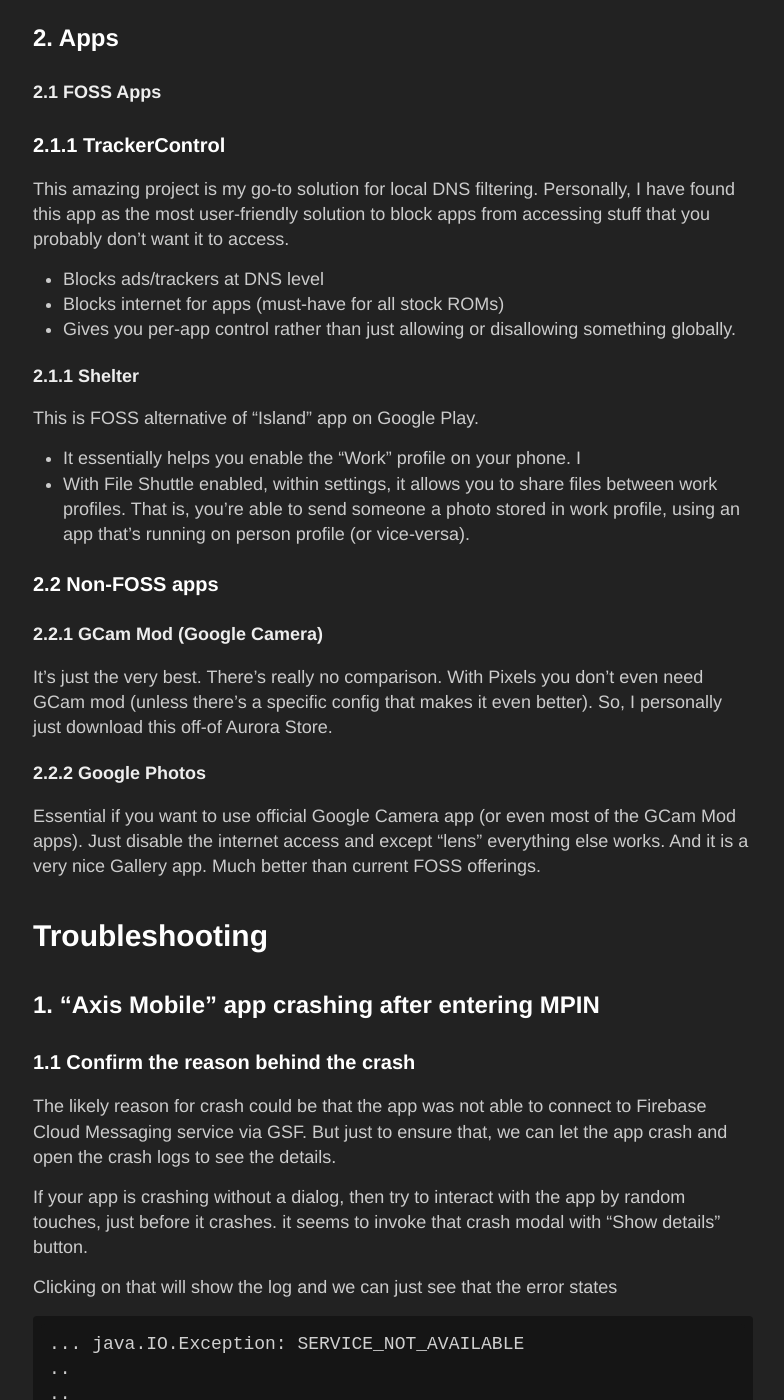
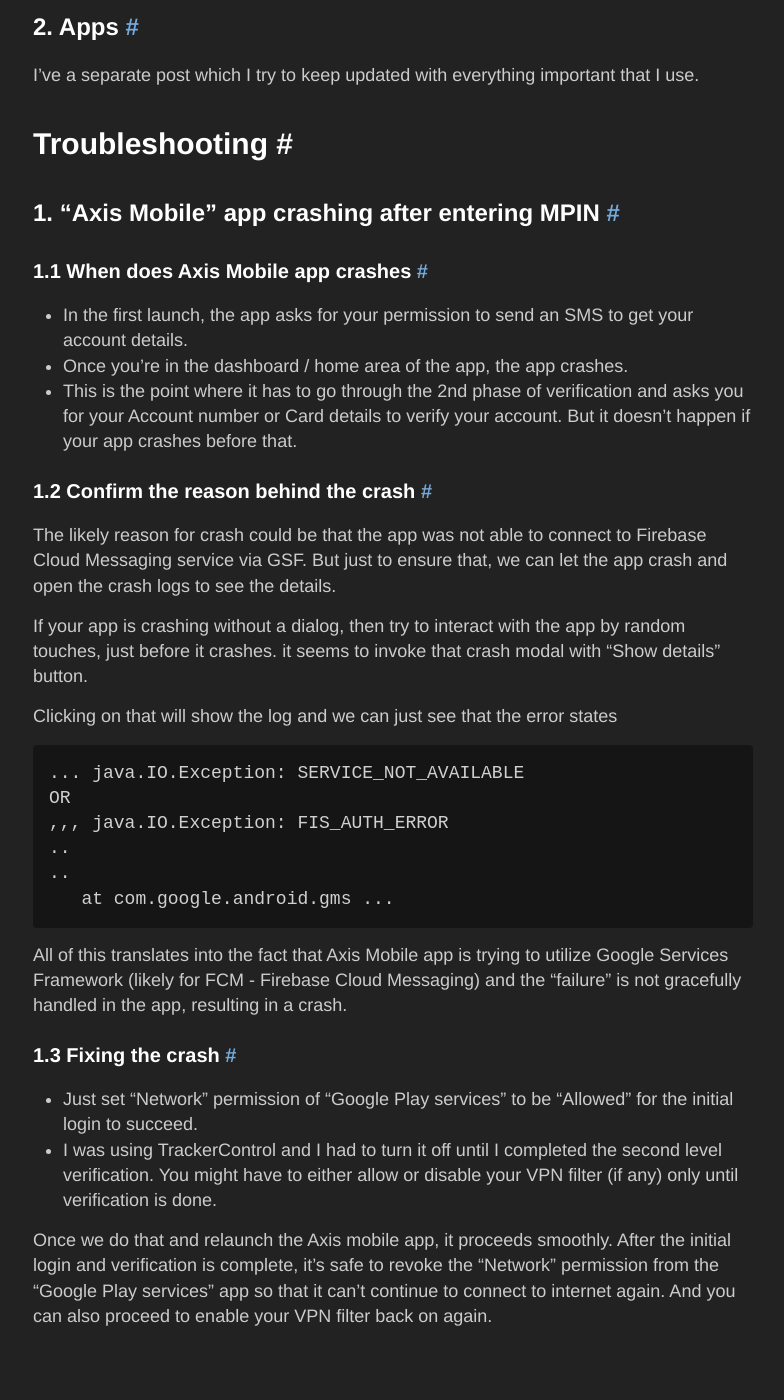
Before and after one commit to abhinavdabral/abhinavdabral.github.io, a Jekyll site: the page built from _posts/2023-7-17-DeGoogled-android-setup-with-GrapheneOS.md, in a window 1280 px wide and 1400 px high, scrolled down 1983 px. Shown: the whole window, without its empty margins (247-1031 px from the left). Built offline with Jekyll 4.4.1, drawn with Linux system fonts in a browser that asks for light colours; after the commit the page ends 3327 px from its top, so only the background shows below that; some of the changed text lies outside the part shown.

Commit message:
[New Post] Choice of apps

````diff
--- /dev/null
+++ b/_includes/anchor_headings.html
@@ -0,0 +1,174 @@
+{% capture headingsWorkspace %}
+  {% comment %}
+    Copyright (c) 2018 Vladimir "allejo" Jimenez
+
+    Permission is hereby granted, free of charge, to any person
+    obtaining a copy of this software and associated documentation
+    files (the "Software"), to deal in the Software without
+    restriction, including without limitation the rights to use,
+    copy, modify, merge, publish, distribute, sublicense, and/or sell
+    copies of the Software, and to permit persons to whom the
+    Software is furnished to do so, subject to the following
+    conditions:
+
+    The above copyright notice and this permission notice shall be
+    included in all copies or substantial portions of the Software.
+
+    THE SOFTWARE IS PROVIDED "AS IS", WITHOUT WARRANTY OF ANY KIND,
+    EXPRESS OR IMPLIED, INCLUDING BUT NOT LIMITED TO THE WARRANTIES
+    OF MERCHANTABILITY, FITNESS FOR A PARTICULAR PURPOSE AND
+    NONINFRINGEMENT. IN NO EVENT SHALL THE AUTHORS OR COPYRIGHT
+    HOLDERS BE LIABLE FOR ANY CLAIM, DAMAGES OR OTHER LIABILITY,
+    WHETHER IN AN ACTION OF CONTRACT, TORT OR OTHERWISE, ARISING
+    FROM, OUT OF OR IN CONNECTION WITH THE SOFTWARE OR THE USE OR
+    OTHER DEALINGS IN THE SOFTWARE.
+  {% endcomment %}
+  {% comment %}
+    Version 1.0.13
+      https://github.com/allejo/jekyll-anchor-headings
+
+    "Be the pull request you wish to see in the world." ~Ben Balter
+
+    Usage:
+      {% include anchor_headings.html html=content anchorBody="#" %}
+
+    Parameters:
+      * html          (string) - the HTML of compiled markdown generated by kramdown in Jekyll
+
+    Optional Parameters:
+      * beforeHeading (bool)   : false  - Set to true if the anchor should be placed _before_ the heading's content
+      * headerAttrs   (string) :  ''    - Any custom HTML attributes that will be added to the heading tag; you may NOT use `id`;
+                                          the `%heading%` and `%html_id%` placeholders are available
+      * anchorAttrs   (string) :  ''    - Any custom HTML attributes that will be added to the `<a>` tag; you may NOT use `href`, `class` or `title`;
+                                          the `%heading%` and `%html_id%` placeholders are available
+      * anchorBody    (string) :  ''    - The content that will be placed inside the anchor; the `%heading%` placeholder is available
+      * anchorClass   (string) :  ''    - The class(es) that will be used for each anchor. Separate multiple classes with a space
+      * anchorTitle   (string) :  ''    - The `title` attribute that will be used for anchors
+      * h_min         (int)    :  1     - The minimum header level to build an anchor for; any header lower than this value will be ignored
+      * h_max         (int)    :  6     - The maximum header level to build an anchor for; any header greater than this value will be ignored
+      * bodyPrefix    (string) :  ''    - Anything that should be inserted inside of the heading tag _before_ its anchor and content
+      * bodySuffix    (string) :  ''    - Anything that should be inserted inside of the heading tag _after_ its anchor and content
+      * generateId    (true)   :  false - Set to true if a header without id should generate an id to use.
+
+    Output:
+      The original HTML with the addition of anchors inside of all of the h1-h6 headings.
+  {% endcomment %}
+
+  {% assign minHeader = include.h_min | default: 1 %}
+  {% assign maxHeader = include.h_max | default: 6 %}
+  {% assign beforeHeading = include.beforeHeading %}
+  {% assign headerAttrs = include.headerAttrs %}
+  {% assign nodes = include.html | split: '<h' %}
+
+  {% capture edited_headings %}{% endcapture %}
+
+  {% for _node in nodes %}
+    {% capture node %}{{ _node | strip }}{% endcapture %}
+
+    {% if node == "" %}
+      {% continue %}
+    {% endif %}
+
+    {% assign nextChar = node | replace: '"', '' | strip | slice: 0, 1 %}
+    {% assign headerLevel = nextChar | times: 1 %}
+
+    <!-- If the level is cast to 0, it means it's not a h1-h6 tag, so let's see if we need to fix it -->
+    {% if headerLevel == 0 %}
+      <!-- Split up the node based on closing angle brackets and get the first one. -->
+      {% assign firstChunk = node | split: '>' | first %}
+
+      <!-- If the first chunk does NOT contain a '<', that means we've broken another HTML tag that starts with 'h' -->
+      {% unless firstChunk contains '<' %}
+        {% capture node %}<h{{ node }}{% endcapture %}
+      {% endunless %}
+
+      {% capture edited_headings %}{{ edited_headings }}{{ node }}{% endcapture %}
+      {% continue %}
+    {% endif %}
+
+    {% capture _closingTag %}</h{{ headerLevel }}>{% endcapture %}
+    {% assign _workspace = node | split: _closingTag %}
+    {% capture _hAttrToStrip %}{{ _workspace[0] | split: '>' | first }}>{% endcapture %}
+    {% assign header = _workspace[0] | replace: _hAttrToStrip, '' %}
+    {% assign escaped_header = header | strip_html | strip %}
+
+    {% assign _classWorkspace = _workspace[0] | split: 'class="' %}
+    {% assign _classWorkspace = _classWorkspace[1] | split: '"' %}
+    {% assign _html_class = _classWorkspace[0] %}
+
+    {% if _html_class contains "no_anchor" %}
+      {% assign skip_anchor = true %}
+    {% else %}
+      {% assign skip_anchor = false %}
+    {% endif %}
+
+    {% assign _idWorkspace = _workspace[0] | split: 'id="' %}
+    {% if _idWorkspace[1] %}
+      {% assign _idWorkspace = _idWorkspace[1] | split: '"' %}
+      {% assign html_id = _idWorkspace[0] %}
+      {% assign h_attrs = headerAttrs %}
+    {% elsif include.generateId %}
+      <!-- If the header did not have an id we create one. -->
+      {% assign html_id = escaped_header | slugify %}
+      {% if html_id == "" %}
+        {% assign html_id = false %}
+      {% endif %}
+      <!-- Append the generated id to other potential header attributes. -->
+      {% capture h_attrs %}{{ headerAttrs }} id="%html_id%"{% endcapture %}
+    {% endif %}
+
+    <!-- Build the anchor to inject for our heading -->
+    {% capture anchor %}{% endcapture %}
+
+    {% if skip_anchor == false and html_id and headerLevel >= minHeader and headerLevel <= maxHeader %}
+      {% if h_attrs %}
+        {% capture _hAttrToStrip %}{{ _hAttrToStrip | split: '>' | first }} {{ h_attrs | strip | replace: '%heading%', escaped_header | replace: '%html_id%', html_id }}>{% endcapture %}
+      {% endif %}
+
+      {% capture anchor %}href="#{{ html_id }}"{% endcapture %}
+
+      {% if include.anchorClass %}
+        {% capture anchor %}{{ anchor }} class="{{ include.anchorClass }}"{% endcapture %}
+      {% endif %}
+
+      {% if include.anchorTitle %}
+        {% capture anchor %}{{ anchor }} title="{{ include.anchorTitle | replace: '%heading%', escaped_header }}"{% endcapture %}
+      {% endif %}
+
+      {% if include.anchorAttrs %}
+        {% capture anchor %}{{ anchor }} {{ include.anchorAttrs | replace: '%heading%', escaped_header | replace: '%html_id%', html_id }}{% endcapture %}
+      {% endif %}
+
+      {% capture anchor %}<a {{ anchor }}>{{ include.anchorBody | replace: '%heading%', escaped_header | default: '' }}</a>{% endcapture %}
+
+      <!-- In order to prevent adding extra space after a heading, we'll let the 'anchor' value contain it -->
+      {% if beforeHeading %}
+        {% capture anchor %}{{ anchor }} {% endcapture %}
+      {% else %}
+        {% capture anchor %} {{ anchor }}{% endcapture %}
+      {% endif %}
+    {% endif %}
+
+    {% capture new_heading %}
+<h{{ _hAttrToStrip }}
+  {{ include.bodyPrefix }}
+  {% if beforeHeading %}
+    {{ anchor }}{{ header }}
+  {% else %}
+    {{ header }}{{ anchor }}
+  {% endif %}
+  {{ include.bodySuffix }}
+</h{{ headerLevel }}>
+    {% endcapture %}
+
+    <!--
+    If we have content after the `</hX>` tag, then we'll want to append that here so we don't lost any content.
+    -->
+    {% assign chunkCount = _workspace | size %}
+    {% if chunkCount > 1 %}
+      {% capture new_heading %}{{ new_heading }}{{ _workspace | last }}{% endcapture %}
+    {% endif %}
+
+    {% capture edited_headings %}{{ edited_headings }}{{ new_heading }}{% endcapture %}
+  {% endfor %}
+{% endcapture %}{% assign headingsWorkspace = '' %}{{ edited_headings | strip }}
--- a/_layouts/page.html
+++ b/_layouts/page.html
@@ -7,6 +7,6 @@ layout: default
   <h1>{{ page.title }}</h1>
 
   <div class="entry">
-    {{ content }}
+    {% include anchor_headings.html html=content anchorBody="#" %}
   </div>
 </article>
--- a/_layouts/post.html
+++ b/_layouts/post.html
@@ -10,7 +10,7 @@ layout: default
   </div>
 
   <div class="entry">
-    {{ content }}
+    {% include anchor_headings.html html=content anchorBody="#" %}
   </div>
 
 
--- a/_posts/2023-7-17-DeGoogled-android-setup-with-GrapheneOS.md
+++ b/_posts/2023-7-17-DeGoogled-android-setup-with-GrapheneOS.md
@@ -1,9 +1,11 @@
 ---
 layout: post
-title: GrapheneOS - My setup, preferences, troubleshooting and more
+title: How I use GrapheneOS on my Pixel 7
 ---
 
 This is not a general guide for anyone in specific, really. I'm just using this as a public notebook of sharing my experience with it. What works, what doesn't and how to get around certain things. I'll probably just update this doc as I have new things to add, instead of creating new posts every time.
+
+_Last updated: {{page.last_updated}}_
 
 To set the context, let me give you a summary of my threat model, so it becomes relevant on why I'm doing things, the way I'm doing them.
 
@@ -60,38 +62,19 @@ The idea is to use app apps in the single workspace.
 
 ## 2. Apps
 
-#### 2.1 FOSS Apps
-
-### 2.1.1 TrackerControl
-
-This amazing project is my go-to solution for local DNS filtering. Personally, I have found this app as the most user-friendly solution to block apps from accessing stuff that you probably don't want it to access.
-
-- Blocks ads/trackers at DNS level
-- Blocks internet for apps (must-have for all stock ROMs)
-- Gives you per-app control rather than just allowing or disallowing something globally.
-
-#### 2.1.1 Shelter
-
-This is FOSS alternative of "Island" app on Google Play.
-
-- It essentially helps you enable the "Work" profile on your phone. I
-- With File Shuttle enabled, within settings, it allows you to share files between work profiles. That is, you're able to send someone a photo stored in work profile, using an app that's running on person profile (or vice-versa).
-
-### 2.2 Non-FOSS apps
-
-#### 2.2.1 GCam Mod (Google Camera)
-
-It's just the very best. There's really no comparison. With Pixels you don't even need GCam mod (unless there's a specific config that makes it even better). So, I personally just download this off-of Aurora Store.
-
-#### 2.2.2 Google Photos
-
-Essential if you want to use official Google Camera app (or even most of the GCam Mod apps). Just disable the internet access and except "lens" everything else works. And it is a very nice Gallery app. Much better than current FOSS offerings.
+I've a separate post which I try to keep updated with everything important that I use.
 
 # Troubleshooting
 
 ## 1. "Axis Mobile" app crashing after entering MPIN
 
-### 1.1 Confirm the reason behind the crash
+### 1.1 When does Axis Mobile app crashes
+
+- In the first launch, the app asks for your permission to send an SMS to get your account details.
+- Once you're in the dashboard / home area of the app, the app crashes.
+- This is the point where it has to go through the 2nd phase of verification and asks you for your Account number or Card details to verify your account. But it doesn't happen if your app crashes before that.
+
+### 1.2 Confirm the reason behind the crash
 
 The likely reason for crash could be that the app was not able to connect to Firebase Cloud Messaging service via GSF. But just to ensure that, we can let the app crash and open the crash logs to see the details.
 
@@ -101,6 +84,8 @@ Clicking on that will show the log and we can just see that the error states
 
 ```
 ... java.IO.Exception: SERVICE_NOT_AVAILABLE
+OR
+,,, java.IO.Exception: FIS_AUTH_ERROR
 ..
 ..
    at com.google.android.gms ...
@@ -108,8 +93,9 @@ Clicking on that will show the log and we can just see that the error states
 
 All of this translates into the fact that Axis Mobile app is trying to utilize Google Services Framework (likely for FCM - Firebase Cloud Messaging) and the "failure" is not gracefully handled in the app, resulting in a crash.
 
-### 1.2 Fixing the crash
+### 1.3 Fixing the crash
 
 - Just set "Network" permission of "Google Play services" to be "Allowed" for the initial login to succeed.
+- I was using TrackerControl and I had to turn it off until I completed the second level verification. You might have to either allow or disable your VPN filter (if any) only until verification is done.
 
-Once we do that and relaunch the Axis mobile app, it proceeds smoothly. After the initial login and verification is complete, it's safe to revoke the "Network" permission from the "Google Play services" app so that it can't continue to connect to internet again.
+Once we do that and relaunch the Axis mobile app, it proceeds smoothly. After the initial login and verification is complete, it's safe to revoke the "Network" permission from the "Google Play services" app so that it can't continue to connect to internet again. And you can also proceed to enable your VPN filter back on again.
````
Also changed, not shown: _posts/2023-8-12-Choice-of-apps.md (added, +79 -0 lines), images/config.png (deleted), images/first-post.png (deleted), images/jekyll-logo.png (deleted), images/jekyll-now-theme-screenshot.jpg (deleted), images/step1.gif (deleted).
